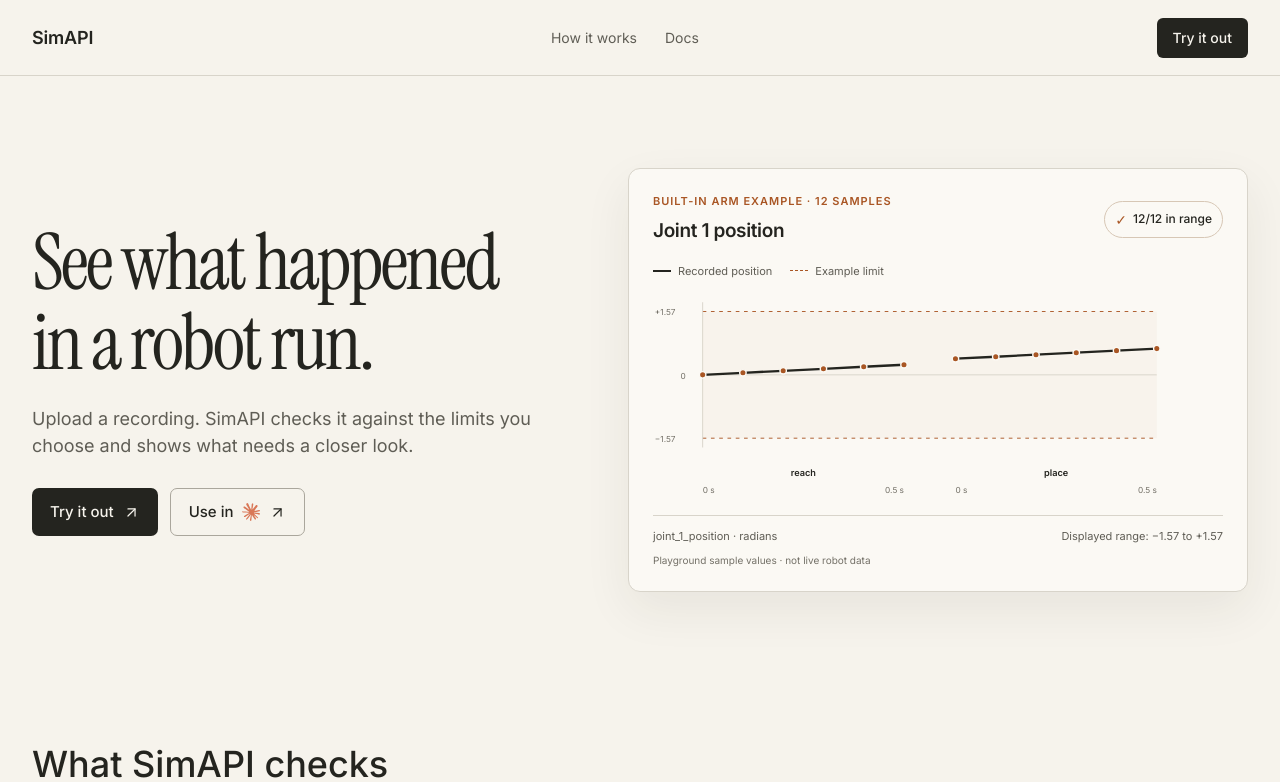
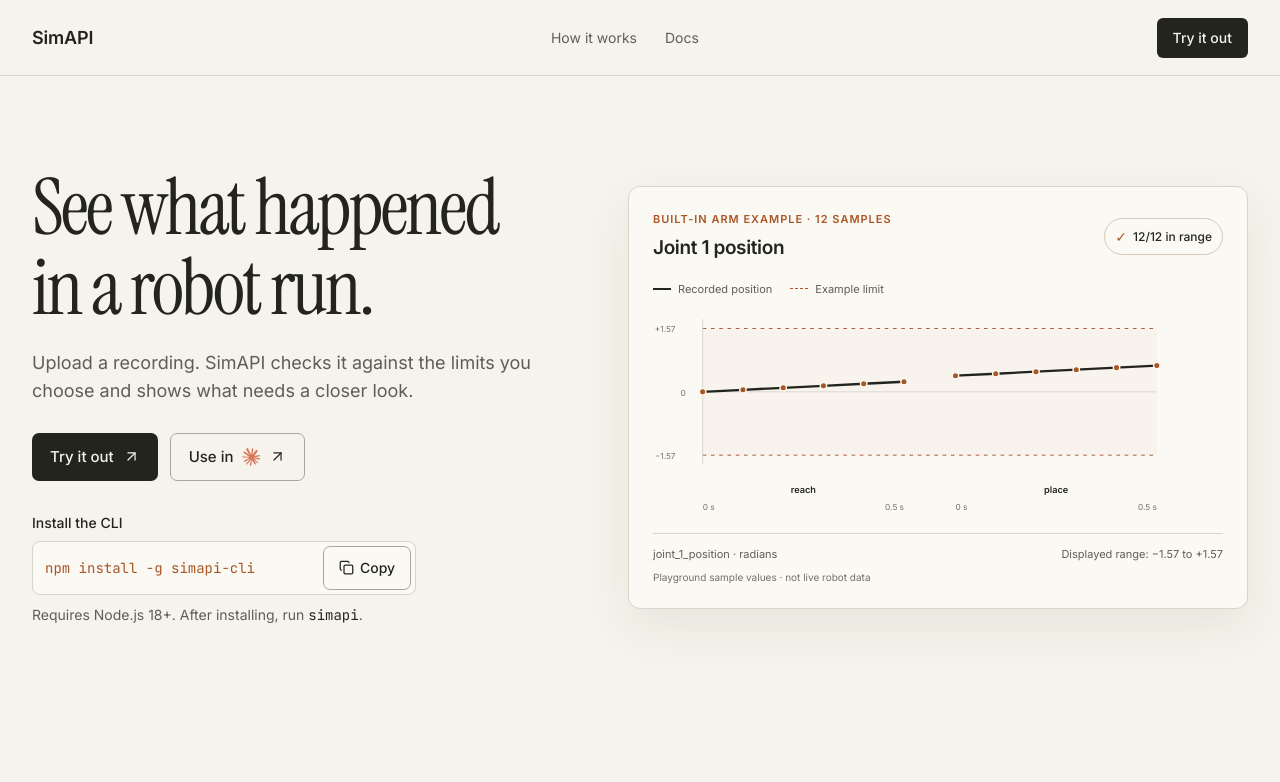
Before and after one commit to TaxCollector23/simAPI, a Next.js app in the folder web/: page / in a window 1280 px wide. Shown: the top 782 px of the page. Built offline with nearby package versions, Linux system fonts and the light colour scheme.

Commit message:
Add CLI install command to the landing page

```diff
--- a/web/app/globals.css
+++ b/web/app/globals.css
@@ -113,6 +113,7 @@ body:has(.landing-page) { background: #f6f3ec; color: #24241f; }
 .landing-button-primary:hover { background: #3a3a32; }
 .landing-button-secondary { border: 1px solid #aaa69c; color: var(--ink); }
 .landing-button-secondary:hover { background: #ebe7dd; }
+.landing-install-copy { min-height: 44px; gap: 6px; padding-inline: 8px; font-size: 14px; }
 
 .landing-page section:not(.landing-hero) { border-color: var(--line); }
 .landing-page .text-white, .landing-page h2, .landing-page h3, .landing-page th { color: var(--ink) !important; }
--- /dev/null
+++ b/web/components/cli-install.tsx
@@ -0,0 +1,47 @@
+"use client";
+
+import { useState } from "react";
+import { Check, Copy } from "lucide-react";
+
+const installCommand = "npm install -g simapi-cli";
+
+export function CliInstall() {
+  const [copyStatus, setCopyStatus] = useState<"idle" | "copied" | "failed">("idle");
+  const copied = copyStatus === "copied";
+
+  async function copyCommand() {
+    try {
+      await navigator.clipboard.writeText(installCommand);
+      setCopyStatus("copied");
+    } catch {
+      setCopyStatus("failed");
+    }
+  }
+
+  return (
+    <div className="mt-8 max-w-[24rem]">
+      <h2 className="text-sm font-medium">Install the CLI</h2>
+      <div className="mt-2 flex items-center gap-2 rounded-lg border border-[var(--line)] bg-[var(--paper-raised)] py-1 pl-3 pr-1">
+        <code className="min-w-0 flex-1 select-all break-words font-mono text-sm text-[var(--amber)]">
+          {installCommand}
+        </code>
+        <button
+          type="button"
+          aria-label="Copy install command"
+          onClick={copyCommand}
+          className="landing-button landing-button-secondary landing-install-copy w-[5.5rem] shrink-0"
+        >
+          {copied ? <Check size={15} aria-hidden="true" /> : <Copy size={15} aria-hidden="true" />}
+          {copied ? "Copied" : "Copy"}
+        </button>
+      </div>
+      <p className="mt-2 text-sm leading-6 text-[var(--ink-secondary)]">
+        Requires Node.js 18+. After installing, run <code className="font-mono text-[var(--ink)]">simapi</code>.
+      </p>
+      <p role="status" className={copyStatus === "failed" ? "mt-1 text-sm text-[var(--ink-secondary)]" : "sr-only"}>
+        {copied && "Install command copied."}
+        {copyStatus === "failed" && "Couldn’t copy automatically. Select the command to copy it."}
+      </p>
+    </div>
+  );
+}
--- a/web/components/hero.tsx
+++ b/web/components/hero.tsx
@@ -1,6 +1,7 @@
 import Link from "next/link";
 import { ArrowUpRight } from "lucide-react";
 import { ClaudeSpark } from "./claude-spark";
+import { CliInstall } from "./cli-install";
 import { HeroSignalChart } from "./hero-signal-chart";
 
 export function Hero() {
@@ -26,6 +27,7 @@ export function Hero() {
               <ArrowUpRight size={17} strokeWidth={1.7} />
             </Link>
           </div>
+          <CliInstall />
         </div>
         <HeroSignalChart />
       </div>
```
Also changed, not shown: 1 other file (tests, documents, lock files or other folders).
